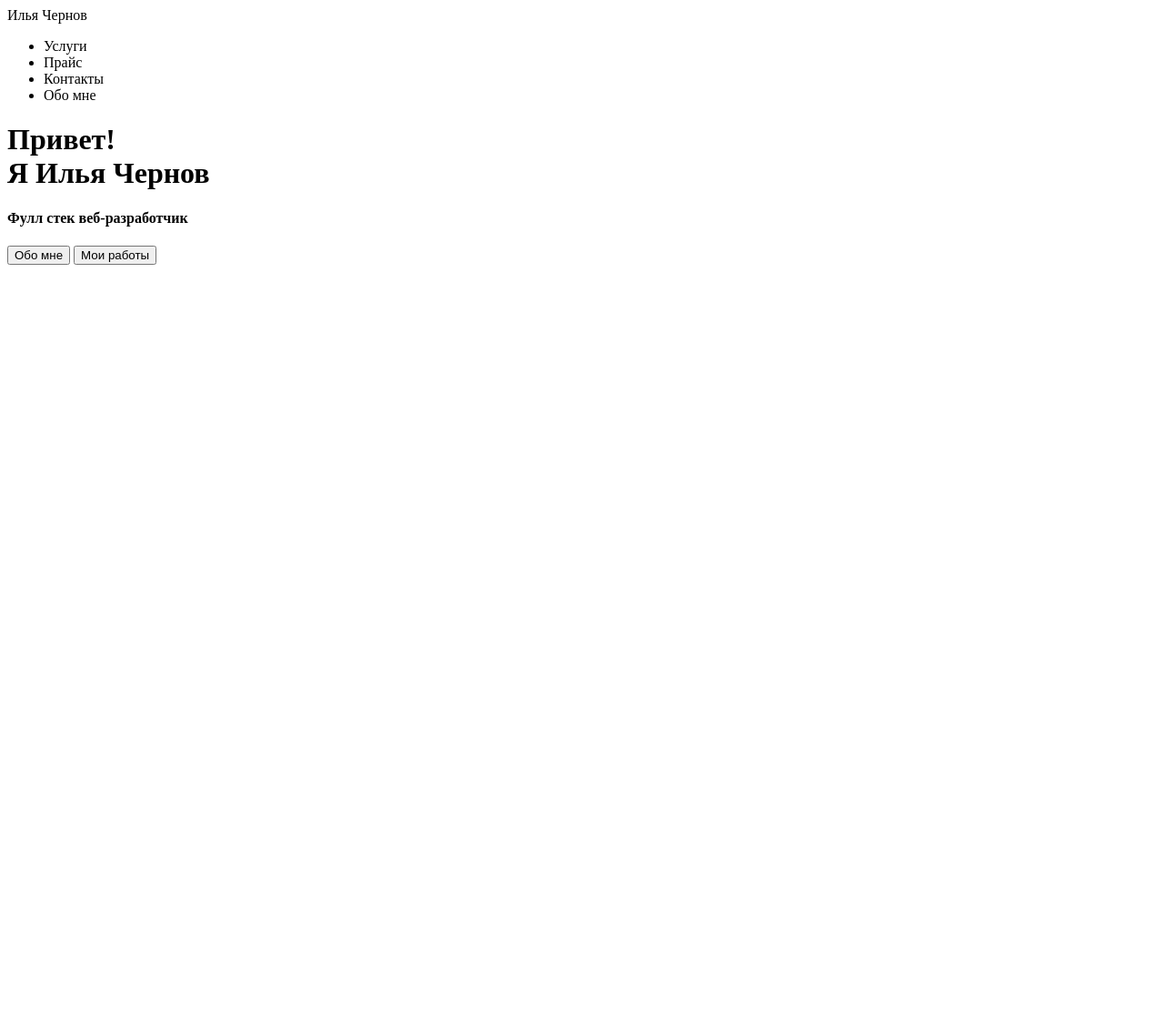
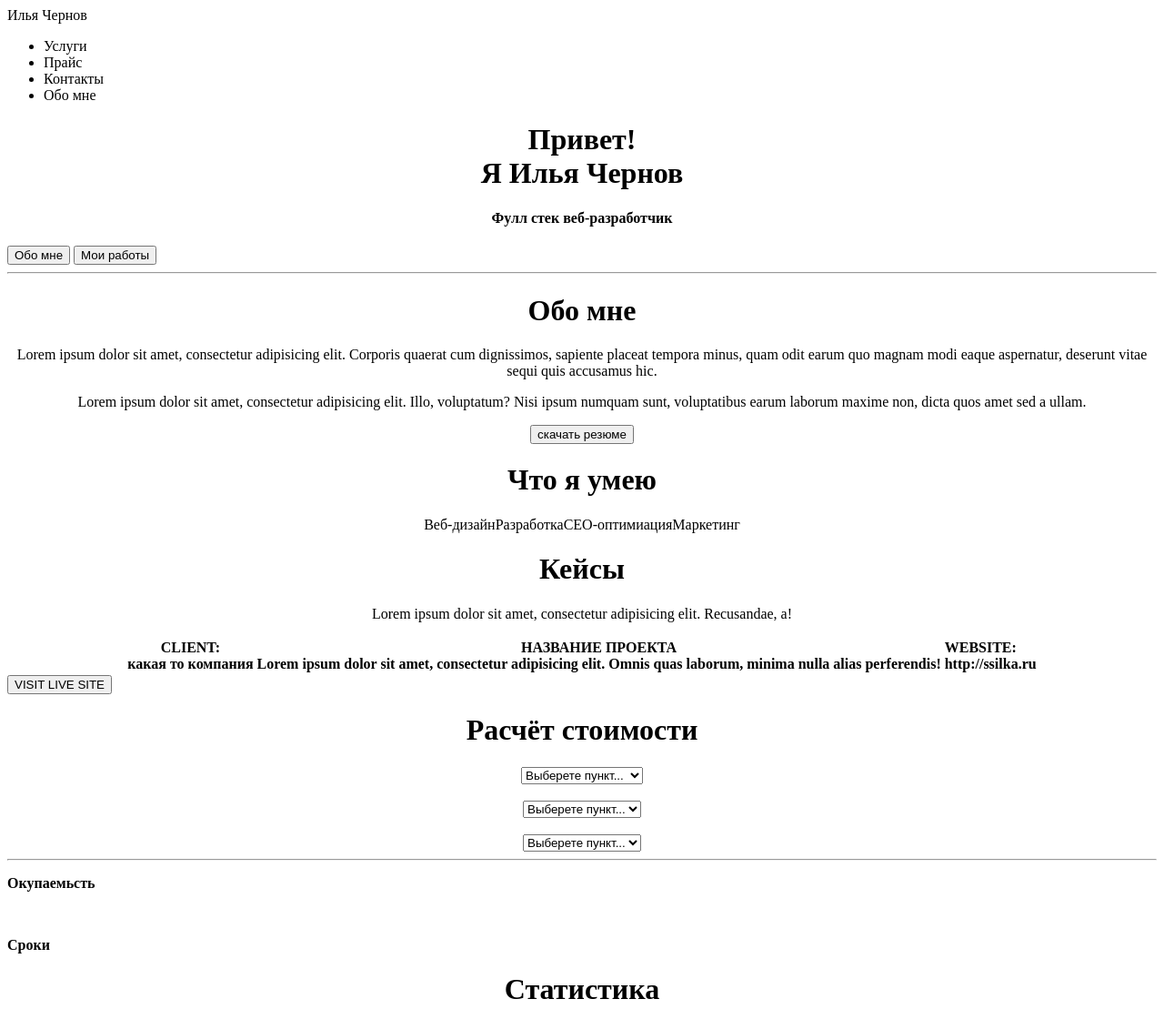
Before and after one commit to OGdoggy/Ogdoggy.github.io, a plain HTML site: page src/index.html in a window 1280 px wide. Shown: the whole page at 91% size. Before the commit the page ends 800 px from the top, so only its background shows below. Drawn offline with Linux system fonts and the light colour scheme.

Commit message:
Замена папки

```diff
--- a/src/index.html
+++ b/src/index.html
@@ -2,7 +2,10 @@
 <html lang="en">
 <head>
     <meta charset="UTF-8">
-    <title>Урок2</title>
+    <meta http-equiv="X-UA-Compatible" content="IE=edge">
+    <meta name="viewport" content="width=device-width, initial-scale=1.0">
+    <title>Мой сайт</title>
+    <link rel="stylesheet" href="/src/sass/blocks/main.css">
 </head>
 <body>
 <header>
@@ -19,10 +22,73 @@
 </header>
 
 <div class="mane"><div class="title__container"></div></div>
-<h1>Привет!<br>Я Илья Чернов</h1>
-<h4>Фулл стек веб-разработчик</h4>
+<h1 align = "center">Привет!<br>Я Илья Чернов</h1>
+<h4 align = "center">Фулл стек веб-разработчик</h4>
 <input type="submit" value="Обо мне">
 <input type="submit" value="Мои работы">
+<hr>
+
+<div class="content" align ="center"><h1>Обо мне</h1>
+
+<p>Lorem ipsum dolor sit amet, consectetur adipisicing elit. Corporis quaerat cum dignissimos, sapiente placeat tempora minus, quam odit earum quo magnam modi eaque aspernatur, deserunt vitae sequi quis accusamus hic.</p>
+<p>Lorem ipsum dolor sit amet, consectetur adipisicing elit. Illo, voluptatum? Nisi ipsum numquam sunt, voluptatibus earum laborum maxime non, dicta quos amet sed a ullam.</p>
+
+<input type="submit" value="скачать резюме">
+
+
+<div class="info" align ="center"><h1>Что я умею</h1>
+    <div class="table">
+        <table>
+            <tr>Веб-дизайн</tr>
+            <tr>Разработка</tr>
+            <tr>CEO-оптимиация</tr>
+            <tr>Маркетинг</tr>
+        </table>
+        </div>
+            </div>
+                </div>
+                <div class="case" align="center"><h1>Кейсы</h1>
+                <p>Lorem ipsum dolor sit amet, consectetur adipisicing elit. Recusandae, a!</p>
+                <table>
+                    <th><b>CLIENT:</b><br>какая то компания</th>
+                    <th>НАЗВАНИЕ ПРОЕКТА<br>Lorem ipsum dolor sit amet, consectetur adipisicing elit. Omnis quas laborum, minima nulla alias perferendis!</th>
+                    <td><b>WEBSITE:<br>http://ssilka.ru</b></td>
+                </table>
+                 </div>
+                 <input type="submit" value="VISIT LIVE SITE"><br>
+
+
+                     <div class="select" align ="center"><h1>Расчёт стоимости</h1>
+                          <select name="two" class="dropdown-select">
+                          <option value="">Выберете пункт...</option>
+                          <option value="1">Интернет-магазин</option>
+                          <option value="2">Сайт-визитка</option>
+                          <option value="3">Форум</option>
+                            </select>
+                     </div><br>
+
+                     <div class="select" align ="center">
+                          <select name="two" class="dropdown-select">
+                          <option value="">Выберете пункт...</option>
+                          <option value="1">1</option>
+                          <option value="2">2</option>
+                          <option value="3">3</option>
+                            </select>
+                     </div><br>
+
+                     <div class="select" align ="center">
+                          <select name="two" class="dropdown-select">
+                          <option value="">Выберете пункт...</option>
+                          <option value="1">1</option>
+                          <option value="2">2</option>
+                          <option value="3">3</option>
+                            </select>
+                     </div><hr>
+                     <p><b>Окупаемьсть</b></p><br>
+                     <p><b>Сроки</b></p>
+
+                     <div class="stat" align="center"><h1>Статистика</h1></div>
+
 
 </body>
 </html>
```
